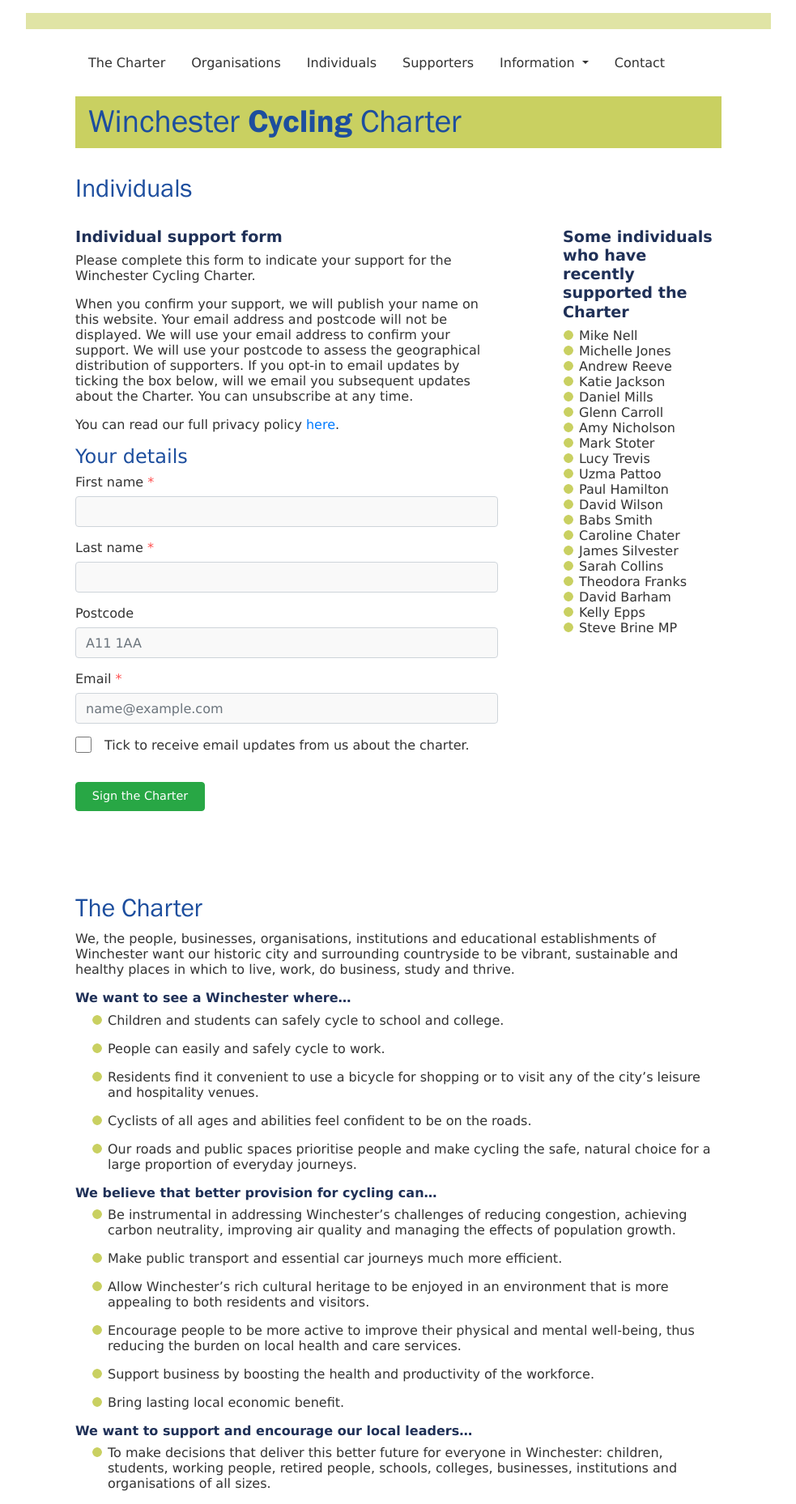
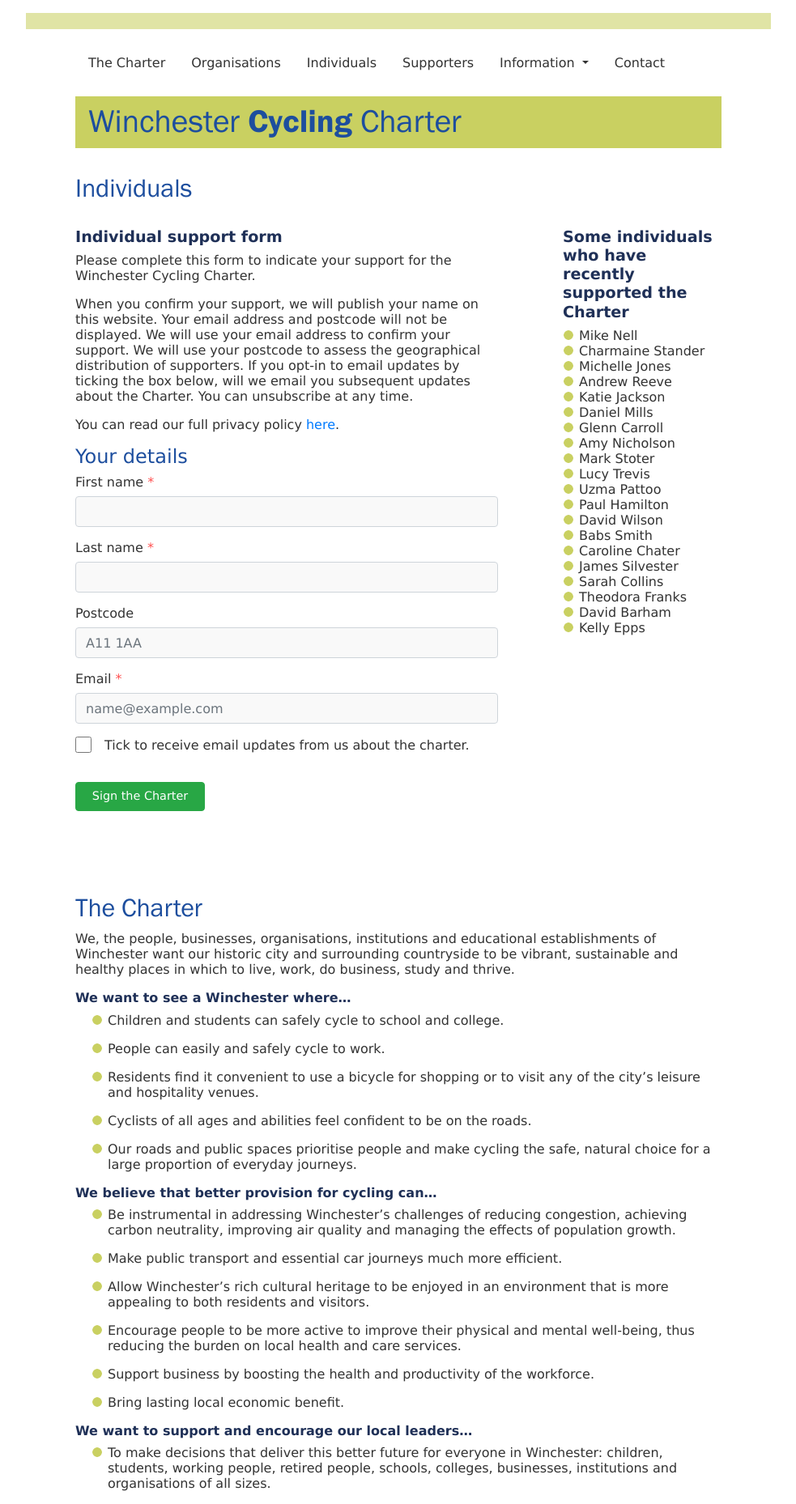
Before and after one commit to winchestercyclingcharter/winchestercyclingcharter.github.io, a Jekyll site: the page built from ind-page.md, in a window 1280 px wide. Shown: the whole page at 81% size, without its empty margins (148-1131 px from the left). Built offline with Jekyll 4.4.1, drawn with Linux system fonts in a browser that asks for light colours; nearby versions of some CDN libraries.

Commit message:
Update people.yml

```diff
--- a/_data/people.yml
+++ b/_data/people.yml
@@ -472,3 +472,4 @@ people:
 - { lastname: Jones, firstname: Michelle, dt: 20210603-135602-907422 }
 - { lastname: Nell, firstname: Mike, dt: 20210607-090339-706378 }
 - { lastname: Chater, firstname: Caroline, dt: 20210504-074843-478508 }
+- { lastname: Stander, firstname: Charmaine, dt: 20210603-140750-715316 }
```
